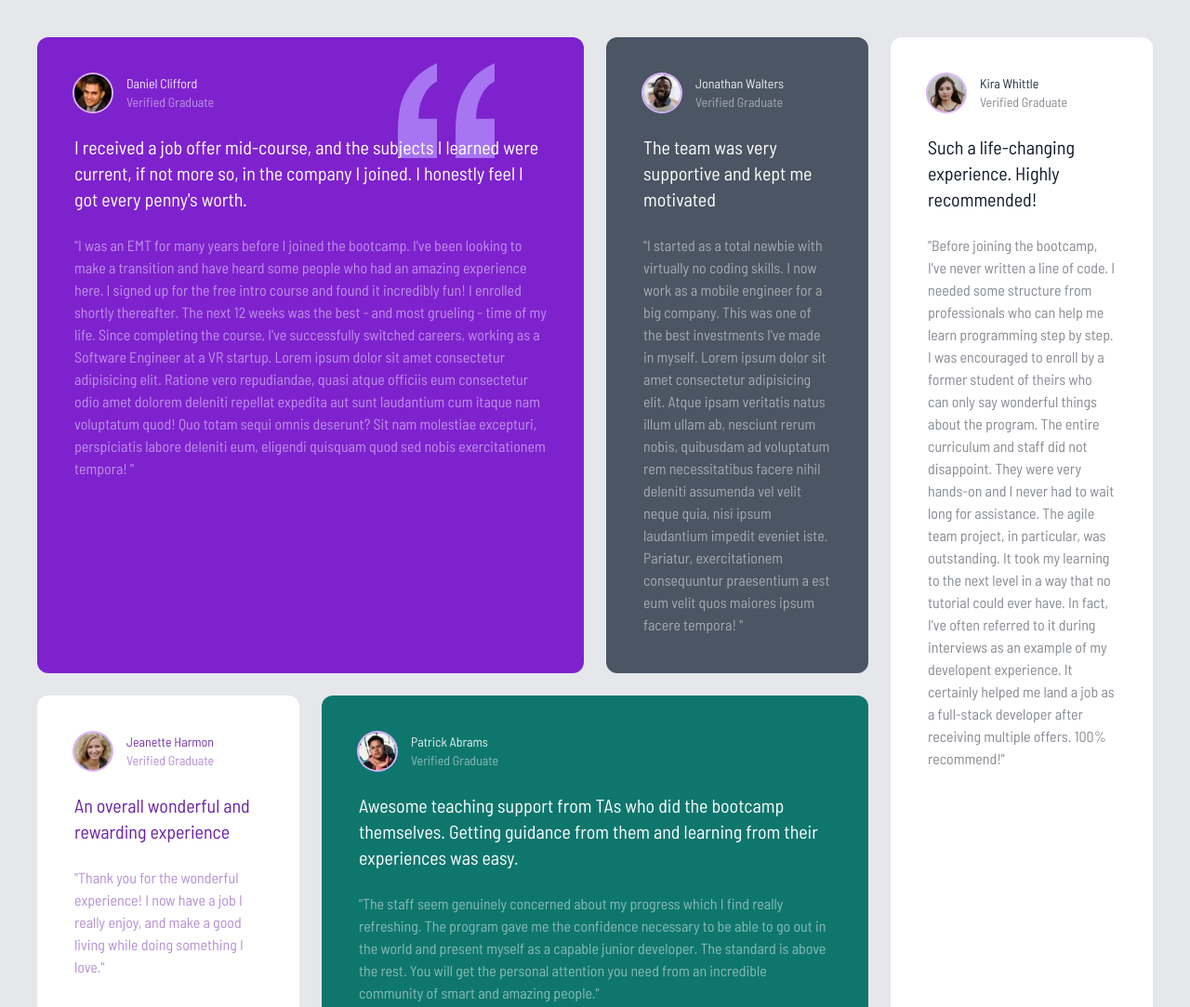
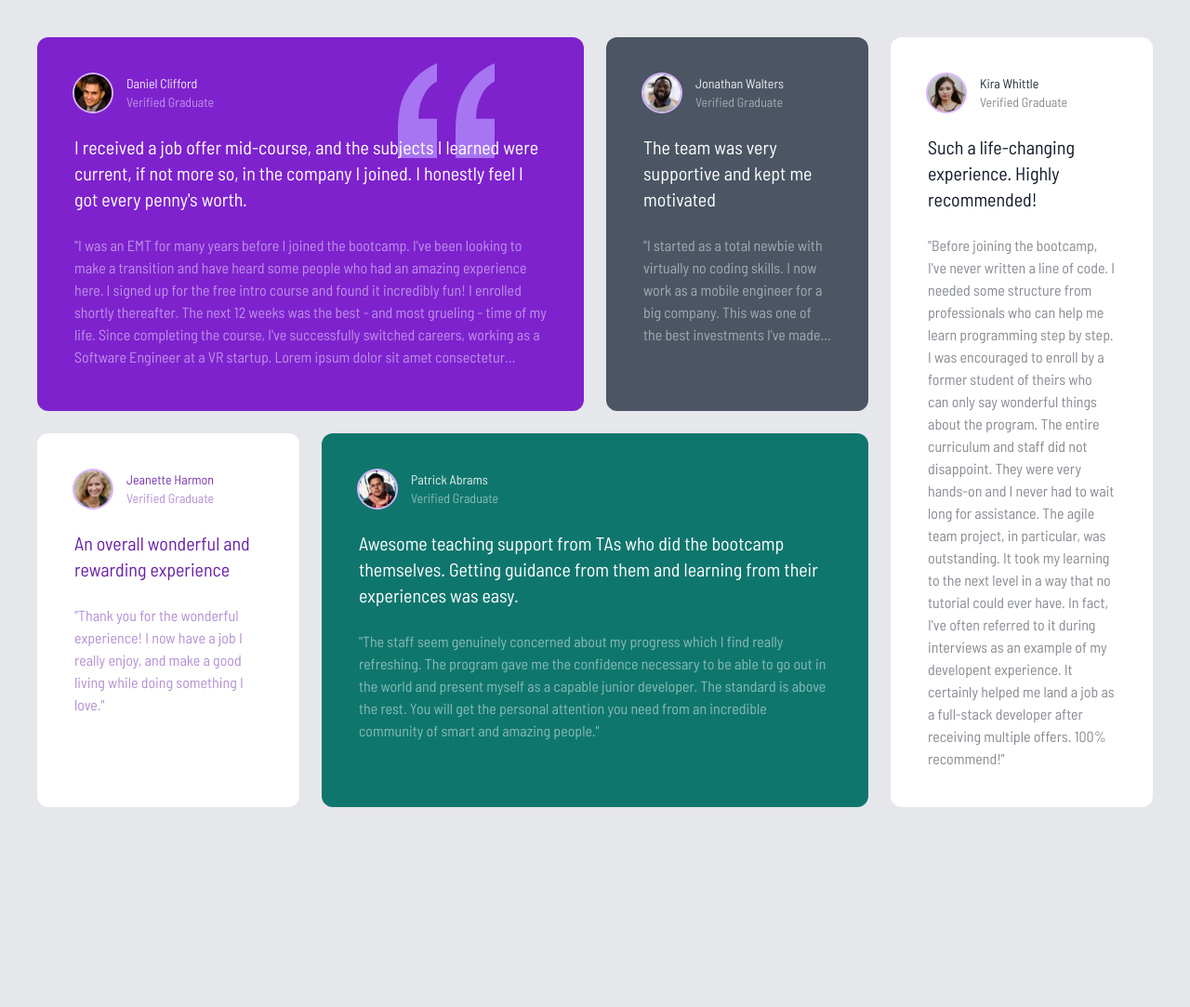
Before and after one commit to GazzaJ/Tailwind-Projects, a website: page test-grid/index.html in a window 1280 px wide. Shown: the top 1083 px of the page at 93% size. After the commit the page ends 868 px from the top, so only its background shows below. Drawn offline with Linux system fonts and the light colour scheme.

Commit message:
Installed line clamp plugin and added the lineclamp classes to certain comment boxes

```diff
--- a/test-grid/index.html
+++ b/test-grid/index.html
@@ -13,7 +13,7 @@
 </head>
 <body class="bg-gray-200">
     <!-- Global Container -->
-    <div class="container mx-auto max-w-7xl p-2 md:p-10">
+    <div class="container mx-auto max-w-7xl max-h-screen p-2 md:p-10">
         <!-- Grid Container -->
         <div class="grid gap-6 grid-cols-1 text-white md:grid-cols-4
         md:grid-rows-2">
@@ -45,7 +45,7 @@
                     got every penny's worth.
                 </p>
                 <!-- Small Text -->
-                <p class="mt-6 opacity-50">
+                <p class="mt-6 opacity-50 line-clamp-6">
                     "I was an EMT for many years before I joined the bootcamp. I've been
                     looking to make a transition and have heard some people who had an
                     amazing experience here. I signed up for the free intro course and
@@ -80,7 +80,7 @@
                     The team was very supportive and kept me motivated
                 </p>
                 <!-- Small Text -->
-                <p class="mt-6 opacity-50">
+                <p class="mt-6 opacity-50 line-clamp-5">
                     "I started as a total newbie with virtually no coding skills. I now
                     work as a mobile engineer for a big company. This was one of the
                     best investments I've made in myself. Lorem ipsum dolor sit amet
--- a/test-grid/package.json
+++ b/test-grid/package.json
@@ -6,12 +6,12 @@
   "scripts": {
     "build": "tailwindcss -i ./input.css -o ./css/style.css",
     "watch": "tailwindcss -i ./input.css -o ./css/style.css --watch"
-
   },
   "keywords": [],
   "author": "",
   "license": "ISC",
   "devDependencies": {
+    "@tailwindcss/line-clamp": "^0.4.2",
     "tailwindcss": "^3.2.4"
   }
 }
--- a/test-grid/tailwind.config.js
+++ b/test-grid/tailwind.config.js
@@ -15,5 +15,7 @@ module.exports = {
       }
     },
   },
-  plugins: [],
+  plugins: [
+    require('@tailwindcss/line-clamp')
+  ],
 }
```
Also changed, not shown: test-grid/css/style.css, 1 other file.
